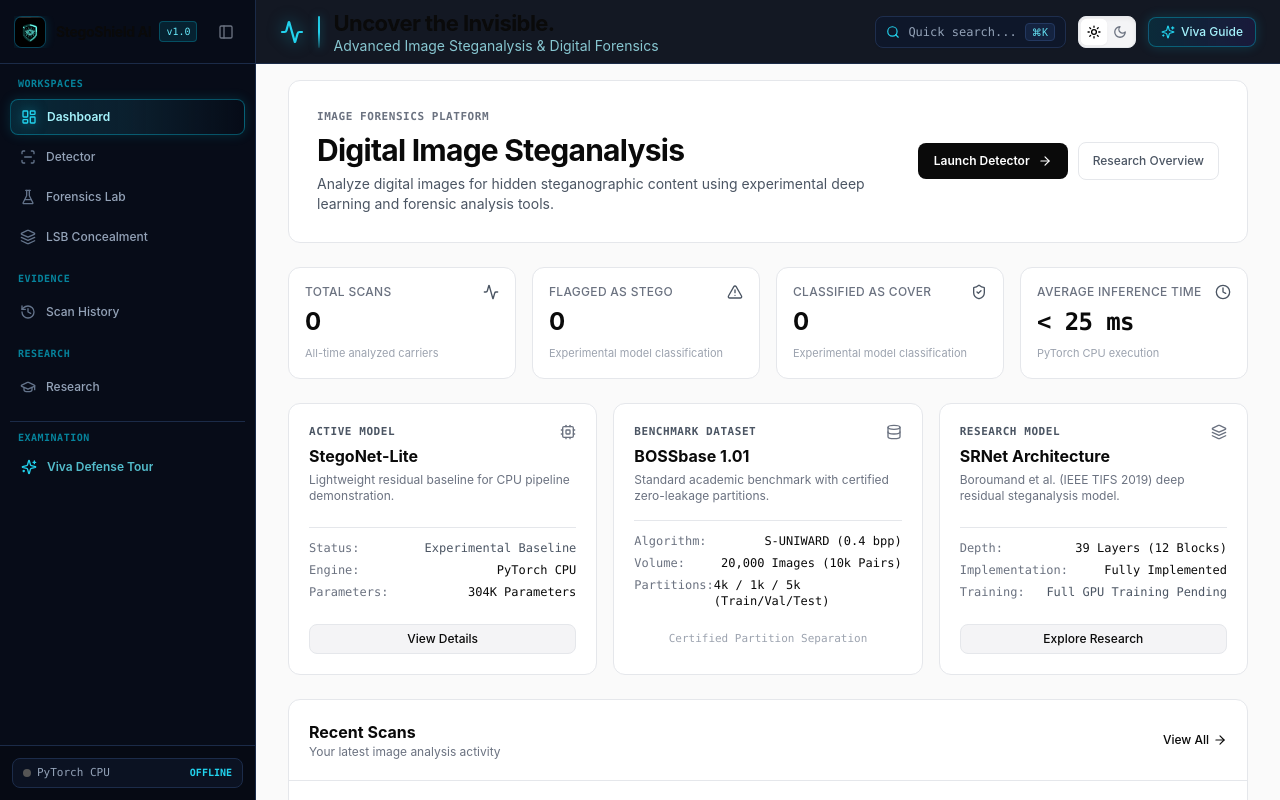
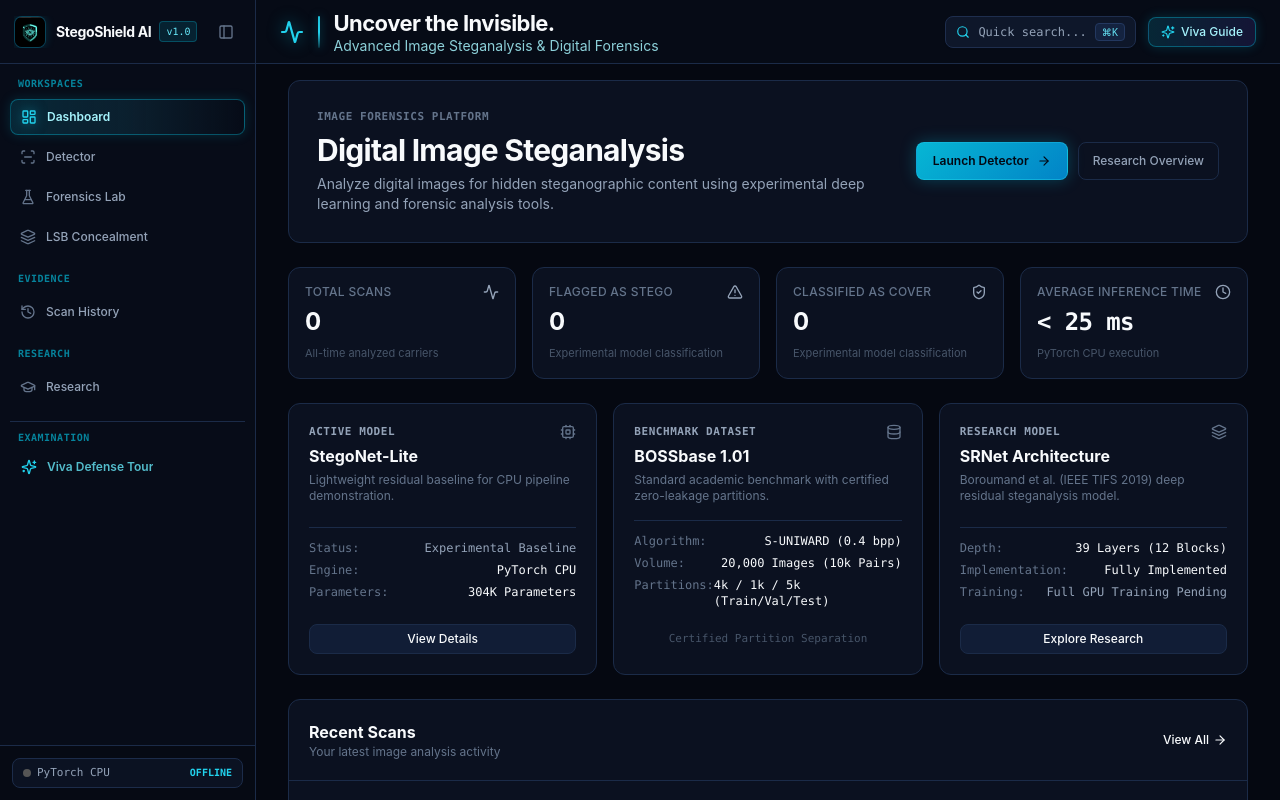
Before and after one commit to 46501/steganalysis, a React (Vite) app in the folder frontend/: page / in a window 1280 px wide. Shown: the top 800 px of the page. Built offline with nearby package versions, Linux system fonts and the light colour scheme; no server answers.

Commit message:
fix(theme): eliminate half-white clash by unifying entire app into the sidebar's dark cyber theme

```diff
--- a/frontend/index.html
+++ b/frontend/index.html
@@ -10,17 +10,10 @@
     <script>
       (function() {
         try {
-          var saved = localStorage.getItem('stegoshield-theme');
-          var isDark = saved ? saved === 'dark' : true; // Default to dark cyber mode for StegoShield AI
-          if (isDark) {
-            document.documentElement.classList.add('dark');
-            document.documentElement.classList.remove('light');
-            document.documentElement.style.colorScheme = 'dark';
-          } else {
-            document.documentElement.classList.remove('dark');
-            document.documentElement.classList.add('light');
-            document.documentElement.style.colorScheme = 'light';
-          }
+          localStorage.setItem('stegoshield-theme', 'dark');
+          document.documentElement.classList.add('dark');
+          document.documentElement.classList.remove('light');
+          document.documentElement.style.colorScheme = 'dark';
         } catch (e) {}
       })();
     </script>
--- a/frontend/src/components/layout/TopHeader.jsx
+++ b/frontend/src/components/layout/TopHeader.jsx
@@ -1,6 +1,5 @@
 import React from 'react';
 import { Menu, Search, Sparkles, PanelLeft, Activity } from 'lucide-react';
-import ThemeSwitcher from '../common/ThemeSwitcher';
 
 export default function TopHeader({
   setMobileOpen,
@@ -65,8 +64,8 @@ export default function TopHeader({
               Uncover the Invisible.
             </span>
             <span
-              className="text-xs sm:text-[13px] lg:text-[14px] leading-tight font-normal truncate hidden sm:block"
-              style={{ color: 'rgba(165, 243, 252, 0.8)' }}
+              className="text-xs sm:text-[13px] lg:text-[14px] leading-tight font-normal truncate hidden sm:block text-cyan-300"
+              style={{ color: 'rgba(165, 243, 252, 0.85)' }}
             >
               Advanced Image Steganalysis & Digital Forensics
             </span>
@@ -74,7 +73,7 @@ export default function TopHeader({
         </div>
       </div>
 
-      {/* Right Actions: Command Panel -> Theme Switcher -> View Guide */}
+      {/* Right Actions: Command Panel -> View Guide */}
       <div className="flex items-center gap-2 sm:gap-3 shrink-0 ml-4">
         {/* Quick Search Shortcut Pill (Command Panel) */}
         <button
@@ -90,9 +89,6 @@ export default function TopHeader({
           </kbd>
         </button>
 
-        {/* Theme Switcher placed directly in between Command Panel and Viva Guide */}
-        <ThemeSwitcher />
-
         {/* Viva Guide Shortcut (View Guide) */}
         <button
           type="button"
--- a/frontend/src/context/ThemeContext.jsx
+++ b/frontend/src/context/ThemeContext.jsx
@@ -1,90 +1,46 @@
 import React, { createContext, useContext, useEffect, useState } from 'react';
 
 const ThemeContext = createContext({
-  theme: 'light',
+  theme: 'dark',
   setTheme: () => {},
   toggleTheme: () => {},
-  isDark: false,
+  isDark: true,
 });
 
 const THEME_STORAGE_KEY = 'stegoshield-theme';
 
 export function ThemeProvider({ children }) {
-  const [theme, setThemeState] = useState(() => {
-    // 1. Check saved preference in localStorage
-    if (typeof window !== 'undefined') {
-      const savedTheme = localStorage.getItem(THEME_STORAGE_KEY);
-      if (savedTheme === 'light' || savedTheme === 'dark') {
-        return savedTheme;
-      }
-      // 2. Check system OS preference
-      if (window.matchMedia && window.matchMedia('(prefers-color-scheme: light)').matches) {
-        return 'light';
-      }
-    }
-    // 3. Default to dark cyber mode for StegoShield AI
-    return 'dark';
-  });
+  const [theme, setThemeState] = useState('dark');
 
-  const applyThemeToDOM = (activeTheme) => {
+  const applyThemeToDOM = () => {
     const root = document.documentElement;
-    if (activeTheme === 'dark') {
-      root.classList.add('dark');
-      root.classList.remove('light');
-      root.style.colorScheme = 'dark';
-      root.setAttribute('data-theme', 'dark');
-    } else {
-      root.classList.remove('dark');
-      root.classList.add('light');
-      root.style.colorScheme = 'light';
-      root.setAttribute('data-theme', 'light');
-    }
+    root.classList.add('dark');
+    root.classList.remove('light');
+    root.style.colorScheme = 'dark';
+    root.setAttribute('data-theme', 'dark');
   };
 
   useEffect(() => {
-    applyThemeToDOM(theme);
+    applyThemeToDOM();
     try {
-      localStorage.setItem(THEME_STORAGE_KEY, theme);
+      localStorage.setItem(THEME_STORAGE_KEY, 'dark');
     } catch (e) {
-      console.warn('Unable to persist theme to localStorage:', e);
+      // ignore
     }
-  }, [theme]);
-
-  // Listen to system OS theme changes if user has not explicitly stored preference
-  useEffect(() => {
-    if (typeof window === 'undefined' || !window.matchMedia) return;
-    const mediaQuery = window.matchMedia('(prefers-color-scheme: dark)');
-
-    const handleOSChange = (e) => {
-      const hasExplicitChoice = localStorage.getItem(THEME_STORAGE_KEY);
-      if (!hasExplicitChoice) {
-        setThemeState(e.matches ? 'dark' : 'light');
-      }
-    };
-
-    mediaQuery.addEventListener('change', handleOSChange);
-    return () => mediaQuery.removeEventListener('change', handleOSChange);
   }, []);
 
   const setTheme = (newTheme) => {
-    if (newTheme === 'dark' || newTheme === 'light') {
-      setThemeState(newTheme);
-    }
+    setThemeState('dark');
+    applyThemeToDOM();
   };
 
   const toggleTheme = () => {
-    setThemeState((prev) => (prev === 'dark' ? 'light' : 'dark'));
+    setThemeState('dark');
+    applyThemeToDOM();
   };
 
   return (
-    <ThemeContext.Provider
-      value={{
-        theme,
-        setTheme,
-        toggleTheme,
-        isDark: theme === 'dark',
-      }}
-    >
+    <ThemeContext.Provider value={{ theme: 'dark', setTheme, toggleTheme, isDark: true }}>
       {children}
     </ThemeContext.Provider>
   );
--- a/frontend/src/index.css
+++ b/frontend/src/index.css
@@ -3,21 +3,30 @@
 @tailwind utilities;
 
 :root {
-  color-scheme: light;
-}
-
-html.dark {
   color-scheme: dark;
 }
 
-body {
+html, body {
   margin: 0;
+  background-color: #050811;
+  color: #F8FAFC;
   font-family: -apple-system, BlinkMacSystemFont, 'Segoe UI', Roboto, Helvetica, Arial, sans-serif;
   -webkit-font-smoothing: antialiased;
   -moz-osx-font-smoothing: grayscale;
 }
 
-/* Smooth transitions for theme switching */
+/* Cyber Atmospheric Background with Subtle Tactical Grid */
+body {
+  background-color: #050811;
+  background-image:
+    radial-gradient(ellipse 80% 50% at 50% -20%, rgba(6, 182, 212, 0.08), transparent),
+    linear-gradient(to right, rgba(6, 182, 212, 0.025) 1px, transparent 1px),
+    linear-gradient(to bottom, rgba(6, 182, 212, 0.025) 1px, transparent 1px);
+  background-size: 100% 100%, 36px 36px, 36px 36px;
+  min-height: 100vh;
+}
+
+/* Smooth transitions */
 html, body, div, section, main, header, footer, aside, nav, article,
 button, input, textarea, select, table, th, td, p, h1, h2, h3, h4, h5, h6, span {
   transition-property: background-color, border-color, color, box-shadow;
@@ -25,118 +34,105 @@ button, input, textarea, select, table, th, td, p, h1, h2, h3, h4, h5, h6, span
   transition-timing-function: cubic-bezier(0.4, 0, 0.2, 1);
 }
 
-/* Custom scrollbars */
-html.dark ::-webkit-scrollbar-track {
+/* Custom Cyber Scrollbars */
+::-webkit-scrollbar {
+  width: 6px;
+  height: 6px;
+}
+::-webkit-scrollbar-track {
   background: #050811;
 }
-html.dark ::-webkit-scrollbar-thumb {
-  background: #1A2844;
-  border-radius: 2px;
+::-webkit-scrollbar-thumb {
+  background: #1B2B48;
+  border-radius: 3px;
 }
-html.dark ::-webkit-scrollbar-thumb:hover {
+::-webkit-scrollbar-thumb:hover {
   background: #06B6D4;
 }
 
-html.light ::-webkit-scrollbar-track {
-  background: #F4F4F6;
-}
-html.light ::-webkit-scrollbar-thumb {
-  background: #D1D5DB;
-  border-radius: 2px;
-}
-html.light ::-webkit-scrollbar-thumb:hover {
-  background: #9CA3AF;
-}
-
 /* ========================================================
-   1. CYBER DARK THEME (Advanced Cybersecurity Operations)
+   UNIFIED CYBER DARK THEME PALETTE (Full Platform Alignment)
    ======================================================== */
-html.dark body {
-  background-color: #050811;
-  color: #F8FAFC;
-  background-image:
-    radial-gradient(ellipse 80% 50% at 50% -20%, rgba(6, 182, 212, 0.08), transparent),
-    linear-gradient(to right, rgba(6, 182, 212, 0.025) 1px, transparent 1px),
-    linear-gradient(to bottom, rgba(6, 182, 212, 0.025) 1px, transparent 1px);
-  background-size: 100% 100%, 36px 36px, 36px 36px;
-}
-
-html.dark .bg-\[\#000000\] {
+.bg-\[\#000000\] {
   background-color: #050811 !important;
 }
 
 /* Cyber Surface Panels & Cards */
-html.dark .bg-\[\#090909\] {
+.bg-\[\#090909\] {
   background-color: #0B1120 !important;
 }
 
-html.dark .bg-\[\#0A0A0A\] {
+.bg-\[\#0A0A0A\] {
   background-color: #080D1A !important;
 }
 
-html.dark .bg-\[\#111111\] {
+.bg-\[\#111111\] {
   background-color: #0D1527 !important;
 }
 
-html.dark .bg-\[\#141414\] {
+.bg-\[\#141414\] {
   background-color: #0F1A30 !important;
 }
 
-html.dark .bg-\[\#151515\] {
+.bg-\[\#151515\] {
   background-color: #111D36 !important;
 }
 
-html.dark .bg-\[\#181818\],
-html.dark .bg-\[\#1A1A1A\],
-html.dark .bg-\[\#1C1C1C\],
-html.dark .bg-\[\#222222\],
-html.dark .bg-\[\#242424\],
-html.dark .bg-\[\#2E2E2E\] {
+.bg-\[\#181818\],
+.bg-\[\#1A1A1A\],
+.bg-\[\#1C1C1C\],
+.bg-\[\#222222\],
+.bg-\[\#242424\],
+.bg-\[\#2E2E2E\] {
   background-color: #15223D !important;
 }
 
 /* Cyber Borders */
-html.dark .border-\[\#292929\],
-html.dark .border-\[\#242424\],
-html.dark .border-\[\#222222\] {
+.border-\[\#292929\],
+.border-\[\#242424\],
+.border-\[\#222222\] {
   border-color: #1B2B48 !important;
 }
 
-html.dark .border-\[\#383838\],
-html.dark .border-\[\#333333\] {
+.border-\[\#383838\],
+.border-\[\#333333\] {
   border-color: #24385C !important;
 }
 
 /* Cyber Hover States */
-html.dark .hover\:bg-\[\#141414\]:hover,
-html.dark .hover\:bg-\[\#151515\]:hover,
-html.dark .hover\:bg-\[\#1A1A1A\]:hover {
+.hover\:bg-\[\#141414\]:hover,
+.hover\:bg-\[\#151515\]:hover,
+.hover\:bg-\[\#1A1A1A\]:hover {
   background-color: #14223E !important;
 }
 
-html.dark .hover\:bg-\[\#1C1C1C\]:hover,
-html.dark .hover\:bg-\[\#1F1F1F\]:hover,
-html.dark .hover\:bg-\[\#202020\]:hover,
-html.dark .hover\:bg-\[\#242424\]:hover {
+.hover\:bg-\[\#1C1C1C\]:hover,
+.hover\:bg-\[\#1F1F1F\]:hover,
+.hover\:bg-\[\#202020\]:hover,
+.hover\:bg-\[\#242424\]:hover {
   background-color: #1A2B4D !important;
 }
 
 /* Cyber Typography Hierarchy */
-html.dark .text-\[\#B3B3B3\] {
+.text-white {
+  color: #F8FAFC !important;
+}
+
+.text-\[\#B3B3B3\] {
   color: #94A3B8 !important;
 }
 
-html.dark .text-\[\#777777\] {
+.text-\[\#777777\] {
   color: #64748B !important;
 }
 
-html.dark .text-\[\#555555\],
-html.dark .text-\[\#444444\] {
+.text-\[\#555555\],
+.text-\[\#444444\] {
   color: #475569 !important;
 }
 
 /* Primary Action Buttons in Dark Cyber Mode */
-html.dark .theme-btn-primary {
+.theme-btn-primary {
   background: linear-gradient(135deg, #06B6D4 0%, #0284C7 100%) !important;
   color: #030712 !important;
   font-weight: 600 !important;
@@ -144,176 +140,33 @@ html.dark .theme-btn-primary {
   box-shadow: 0 0 16px rgba(6, 182, 212, 0.3) !important;
 }
 
-html.dark .theme-btn-primary:hover {
+.theme-btn-primary:hover {
   background: linear-gradient(135deg, #22D3EE 0%, #0EA5E9 100%) !important;
   box-shadow: 0 0 24px rgba(6, 182, 212, 0.5) !important;
 }
 
-html.dark .theme-btn-primary * {
+.theme-btn-primary * {
   color: #030712 !important;
 }
 
-/* ========================================================
-   2. LIGHT THEME RULES (Explicit class 'light' or not .dark)
-   ======================================================== */
-html.light body,
-html:not(.dark) body {
-  background-color: #FAFAFA !important;
-  color: #0A0A0A !important;
+/* Inputs, Textareas, Selects */
+input, textarea, select {
+  background-color: #0F1A30 !important;
+  color: #F8FAFC !important;
+  border-color: #1B2B48 !important;
 }
 
-/* Light Mode Page Background */
-html.light :not(.theme-dark-nav):not(.theme-dark-nav *) .bg-\[\#000000\],
-html:not(.dark) :not(.theme-dark-nav):not(.theme-dark-nav *) .bg-\[\#000000\] {
-  background-color: #FAFAFA !important;
-}
-
-/* Light Mode Surfaces / Cards */
-html.light :not(.theme-dark-nav):not(.theme-dark-nav *) .bg-\[\#090909\],
-html:not(.dark) :not(.theme-dark-nav):not(.theme-dark-nav *) .bg-\[\#090909\] {
-  background-color: #FFFFFF !important;
-}
-
-html.light :not(.theme-dark-nav):not(.theme-dark-nav *) .bg-\[\#0A0A0A\],
-html:not(.dark) :not(.theme-dark-nav):not(.theme-dark-nav *) .bg-\[\#0A0A0A\] {
-  background-color: #F4F4F6 !important;
-}
-
-html.light :not(.theme-dark-nav):not(.theme-dark-nav *) .bg-\[\#111111\],
-html:not(.dark) :not(.theme-dark-nav):not(.theme-dark-nav *) .bg-\[\#111111\] {
-  background-color: #FFFFFF !important;
-}
-
-html.light :not(.theme-dark-nav):not(.theme-dark-nav *) .bg-\[\#151515\],
-html:not(.dark) :not(.theme-dark-nav):not(.theme-dark-nav *) .bg-\[\#151515\] {
-  background-color: #F4F4F6 !important;
-}
-
-html.light :not(.theme-dark-nav):not(.theme-dark-nav *) .bg-\[\#181818\],
-html.light :not(.theme-dark-nav):not(.theme-dark-nav *) .bg-\[\#1A1A1A\],
-html.light :not(.theme-dark-nav):not(.theme-dark-nav *) .bg-\[\#1C1C1C\],
-html.light :not(.theme-dark-nav):not(.theme-dark-nav *) .bg-\[\#222222\],
-html.light :not(.theme-dark-nav):not(.theme-dark-nav *) .bg-\[\#242424\],
-html.light :not(.theme-dark-nav):not(.theme-dark-nav *) .bg-\[\#2E2E2E\],
-html:not(.dark) :not(.theme-dark-nav):not(.theme-dark-nav *) .bg-\[\#181818\],
-html:not(.dark) :not(.theme-dark-nav):not(.theme-dark-nav *) .bg-\[\#1A1A1A\],
-html:not(.dark) :not(.theme-dark-nav):not(.theme-dark-nav *) .bg-\[\#1C1C1C\],
-html:not(.dark) :not(.theme-dark-nav):not(.theme-dark-nav *) .bg-\[\#222222\],
-html:not(.dark) :not(.theme-dark-nav):not(.theme-dark-nav *) .bg-\[\#242424\],
-html:not(.dark) :not(.theme-dark-nav):not(.theme-dark-nav *) .bg-\[\#2E2E2E\] {
-  background-color: #E9ECEF !important;
-}
-
-/* Light Mode Hover States */
-html.light :not(.theme-dark-nav):not(.theme-dark-nav *) .hover\:bg-\[\#151515\]:hover,
-html:not(.dark) :not(.theme-dark-nav):not(.theme-dark-nav *) .hover\:bg-\[\#151515\]:hover {
-  background-color: #E9ECEF !important;
-}
-
-html.light :not(.theme-dark-nav):not(.theme-dark-nav *) .hover\:bg-\[\#242424\]:hover,
-html.light :not(.theme-dark-nav):not(.theme-dark-nav *) .hover\:bg-\[\#222222\]:hover,
-html.light :not(.theme-dark-nav):not(.theme-dark-nav *) .hover\:bg-\[\#1C1C1C\]:hover,
-html.light :not(.theme-dark-nav):not(.theme-dark-nav *) .hover\:bg-\[\#181818\]:hover,
-html:not(.dark) :not(.theme-dark-nav):not(.theme-dark-nav *) .hover\:bg-\[\#242424\]:hover,
-html:not(.dark) :not(.theme-dark-nav):not(.theme-dark-nav *) .hover\:bg-\[\#222222\]:hover,
-html:not(.dark) :not(.theme-dark-nav):not(.theme-dark-nav *) .hover\:bg-\[\#1C1C1C\]:hover,
-html:not(.dark) :not(.theme-dark-nav):not(.theme-dark-nav *) .hover\:bg-\[\#181818\]:hover {
-  background-color: #DEE2E6 !important;
-}
-
-/* Light Mode Borders */
-html.light :not(.theme-dark-nav):not(.theme-dark-nav *) .border-\[\#292929\],
-html:not(.dark) :not(.theme-dark-nav):not(.theme-dark-nav *) .border-\[\#292929\] {
-  border-color: #E5E7EB !important;
-}
-
-html.light :not(.theme-dark-nav):not(.theme-dark-nav *) .border-\[\#383838\],
-html:not(.dark) :not(.theme-dark-nav):not(.theme-dark-nav *) .border-\[\#383838\] {
-  border-color: #D1D5DB !important;
-}
-
-html.light :not(.theme-dark-nav):not(.theme-dark-nav *) .border-\[\#222222\],
-html:not(.dark) :not(.theme-dark-nav):not(.theme-dark-nav *) .border-\[\#222222\] {
-  border-color: #E5E7EB !important;
-}
-
-/* Light Mode Typography */
-html.light :not(.theme-dark-nav):not(.theme-dark-nav *):not(.theme-btn-primary):not(.theme-btn-primary *) .text-white,
-html:not(.dark) :not(.theme-dark-nav):not(.theme-dark-nav *):not(.theme-btn-primary):not(.theme-btn-primary *) .text-white {
-  color: #0A0A0A !important;
-}
-
-/* Explicit Dark Nav text protections so navigation never inverts to black */
-.theme-dark-nav .text-white,
-.theme-dark-nav *.text-white {
-  color: #FFFFFF !important;
-}
-.theme-dark-nav .text-cyan-400,
-.theme-dark-nav *.text-cyan-400 {
-  color: #22D3EE !important;
-}
-
-html.light :not(.theme-dark-nav):not(.theme-dark-nav *) .text-\[\#B3B3B3\],
-html:not(.dark) :not(.theme-dark-nav):not(.theme-dark-nav *) .text-\[\#B3B3B3\] {
-  color: #4B5563 !important;
-}
-
-html.light :not(.theme-dark-nav):not(.theme-dark-nav *) .text-\[\#777777\],
-html:not(.dark) :not(.theme-dark-nav):not(.theme-dark-nav *) .text-\[\#777777\] {
-  color: #6B7280 !important;
-}
-
-html.light :not(.theme-dark-nav):not(.theme-dark-nav *) .text-\[\#555555\],
-html.light :not(.theme-dark-nav):not(.theme-dark-nav *) .text-\[\#444444\],
-html:not(.dark) :not(.theme-dark-nav):not(.theme-dark-nav *) .text-\[\#555555\],
-html:not(.dark) :not(.theme-dark-nav):not(.theme-dark-nav *) .text-\[\#444444\] {
-  color: #9CA3AF !important;
-}
-
-/* Light Mode Inputs, Textareas, Selects */
-html.light input,
-html.light textarea,
-html.light select,
-html:not(.dark) input,
-html:not(.dark) textarea,
-html:not(.dark) select {
-  background-color: #FFFFFF !important;
-  color: #0A0A0A !important;
-  border-color: #D1D5DB !important;
-}
-
-html.light input::placeholder,
-html.light textarea::placeholder,
-html:not(.dark) input::placeholder,
-html:not(.dark) textarea::placeholder {
-  color: #9CA3AF !important;
-}
-
-/* Primary Action Buttons in Light Mode */
-html.light .theme-btn-primary,
-html:not(.dark) .theme-btn-primary {
-  background-color: #0A0A0A !important;
-  color: #FFFFFF !important;
-  border-color: transparent !important;
-}
-
-html.light .theme-btn-primary:hover,
-html:not(.dark) .theme-btn-primary:hover {
-  background-color: #262626 !important;
-}
-
-html.light .theme-btn-primary *,
-html:not(.dark) .theme-btn-primary * {
-  color: #FFFFFF !important;
+input:focus, textarea:focus, select:focus {
+  border-color: #06B6D4 !important;
+  box-shadow: 0 0 10px rgba(6, 182, 212, 0.3) !important;
+  outline: none;
 }
 
 /* Modals & Backdrop */
-html.light .bg-black\/80,
-html.light .bg-black\/75,
-html:not(.dark) .bg-black\/80,
-html:not(.dark) .bg-black\/75 {
-  background-color: rgba(0, 0, 0, 0.45) !important;
-  backdrop-filter: blur(6px);
+.bg-black\/80,
+.bg-black\/75 {
+  background-color: rgba(5, 8, 17, 0.85) !important;
+  backdrop-filter: blur(8px);
 }
 
 /* Keyframe animations */
```
